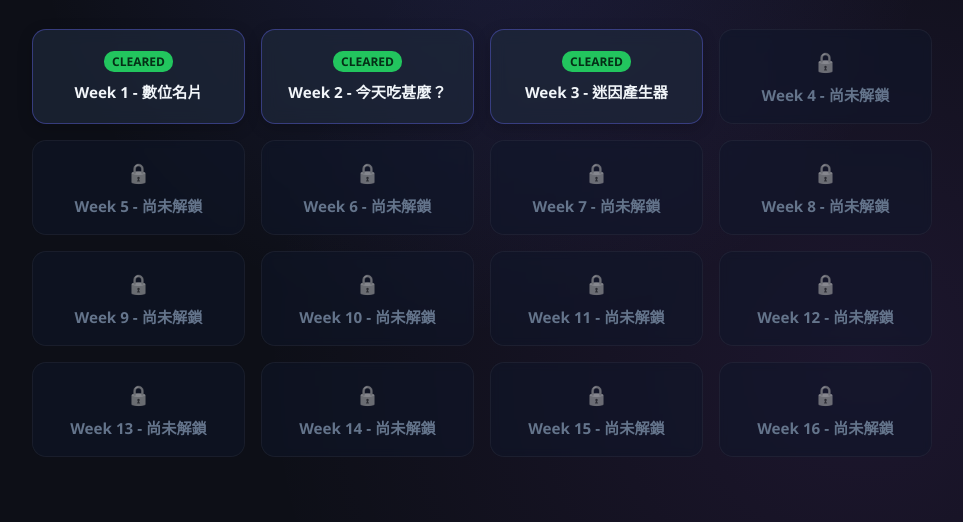
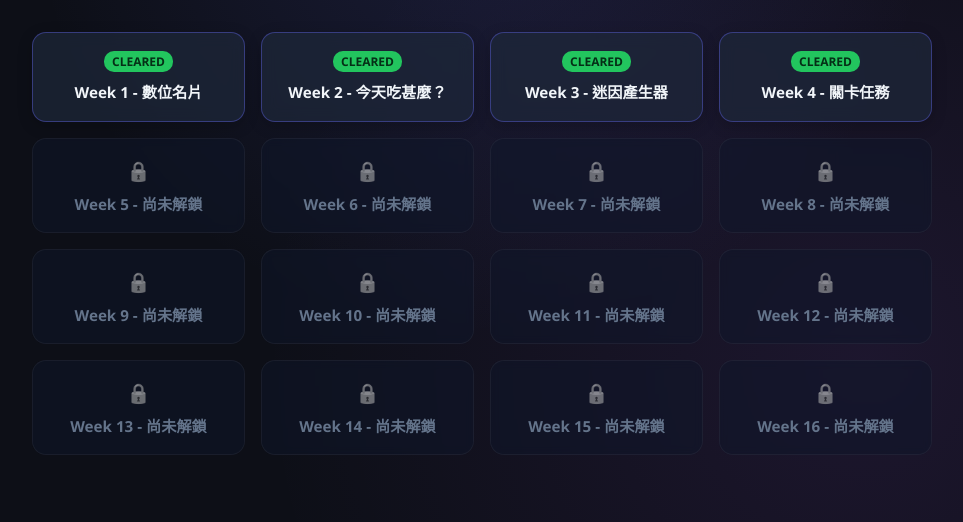
Before and after one commit to s26122170-droid/evan-code, a plain HTML site: page index.html in a window 1280 px wide. Shown: the part 278-800 px from the top of the page, without its empty margins (158-1121 px from the left). Drawn offline with Linux system fonts and the light colour scheme.

Commit message:
Update index.html

```diff
--- a/index.html
+++ b/index.html
@@ -1,7 +1,7 @@
 <!DOCTYPE html>
 <html lang="zh-TW">
 <head>
-    <meta charset="UTF-8"
+    <meta charset="UTF-8">
     <meta name="viewport" content="width=device-width, initial-scale=1.0">
     <title>個人網頁作品集 - 任務關卡入口</title>
     <style>
@@ -255,12 +255,13 @@
                 <span>Week 3 - 迷因產生器</span>
             </a>
 
-            <!-- 未解鎖按鈕 4 ~ 16 -->
-            <a class="btn btn-locked" onclick="return false;">
-                <span class="lock-icon">🔒</span>
-                <span>Week 4 - 尚未解鎖</span>
+            <!-- 已解鎖按鈕 4 -->
+            <a href="w4/index.html" class="btn btn-unlocked">
+                <span class="badge">CLEARED</span>
+                <span>Week 4 - 關卡任務</span>
             </a>
 
+            <!-- 未解鎖按鈕 5 ~ 16 -->
             <a class="btn btn-locked" onclick="return false;">
                 <span class="lock-icon">🔒</span>
                 <span>Week 5 - 尚未解鎖</span>
```
